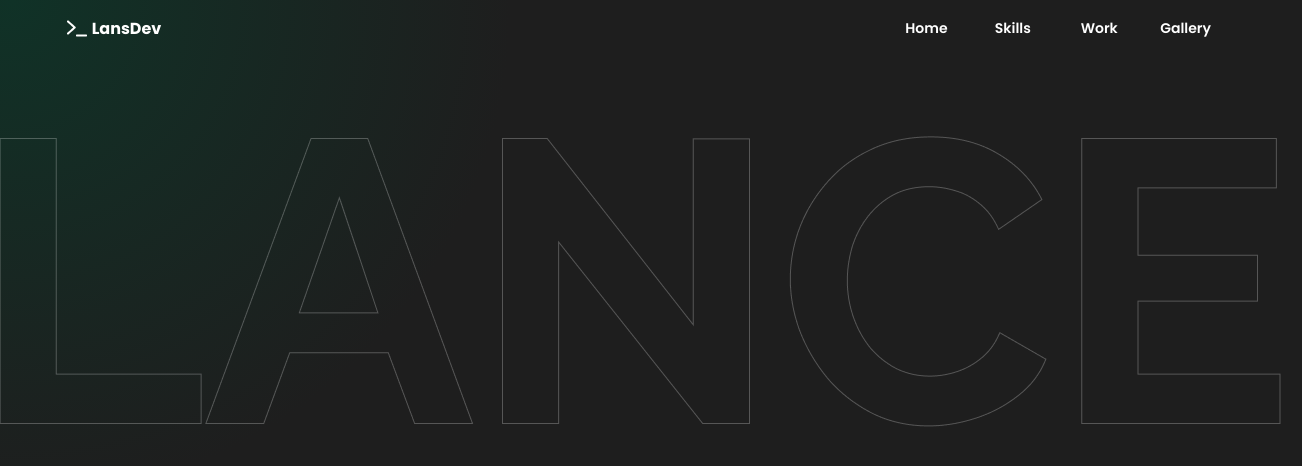
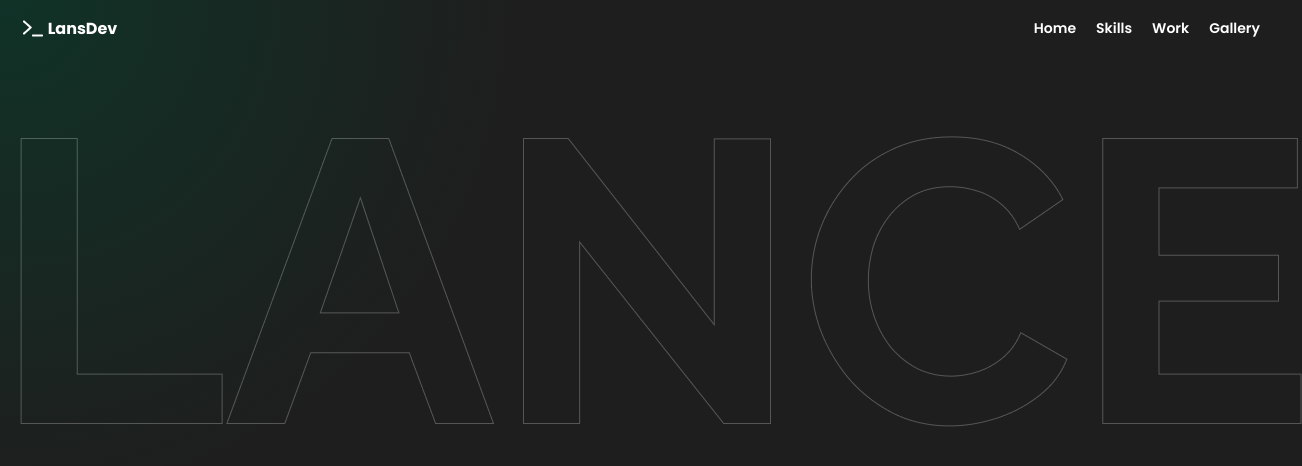
Before and after one commit to lancecrucis/LansDev-Portfolio, a plain HTML site: page index.html in a window 1280 px wide. Shown: the whole page, 1302 px wide, since content can reach past the window. Drawn offline with Linux system fonts and the light colour scheme.

Commit message:
fix header

```diff
--- a/index.html
+++ b/index.html
@@ -21,9 +21,6 @@
         <div><img src="images/Vector.png" alt="Logo"></div>
         <div><p>LansDev</p></div>
     </div>
-
-    <div class="middle-section"></div>
-
     <div class="right-container">
         <div class="buttons">Home</div>
         <div class="buttons">Skills</div>
--- a/styles/body.css
+++ b/styles/body.css
@@ -1,8 +1,11 @@
 .lance-background{
-    width: 100%;
     display: flex;
     justify-content: center;
     align-items: center;
+    max-width: 100%;
+    height: auto;
+    display: block;
+    object-fit: contain;
 }
 .lance-text{
     height: auto;
--- a/styles/general.css
+++ b/styles/general.css
@@ -1,8 +1,10 @@
 body{
    background-color: #1E1E1E;
-   margin-left: 5vw;
-   margin-right: 5vw;
-   margin-top: 0;
+   max-width: 1300px;
+   margin: 0 auto;
+   padding-left: 20px;
+   padding-right: 20px;
+   overflow-x: hidden;
 }
 
 .background-gradient{
--- a/styles/header.css
+++ b/styles/header.css
@@ -2,6 +2,9 @@
     display: flex;
     flex-direction: row;
     height: 56px;
+    justify-content: space-between;
+    align-items: center;
+    flex-shrink: 0;
 }
 
 /* left-section*/
@@ -11,6 +14,7 @@
     justify-content: center;
     align-items: center;
     padding-right: 10px;
+    flex-shrink: 0;
 }
 
 .left-container p{
@@ -26,23 +30,20 @@
 }
 /* End of left-section*/
 
-.middle-section{
-    flex: 1;
-}
 
 /* right-section*/
 .right-container{
     display: flex;
     flex-direction: row;
-    width: 25vw;
-    gap: 2vw;
+    width: auto;
     justify-content: center;
     align-items: center;
-
+    flex-shrink: 0;
+    gap: 20px;
 }
 
 .buttons{
-    flex: 1;
+    width: 1fr;
     color: white;
     font-family: 'Poppins','Segoe UI','Roboto';
     font-weight: 600;
@@ -50,4 +51,5 @@
     display: flex;
     justify-content: center;
     align-items: center;
+
 }
```
